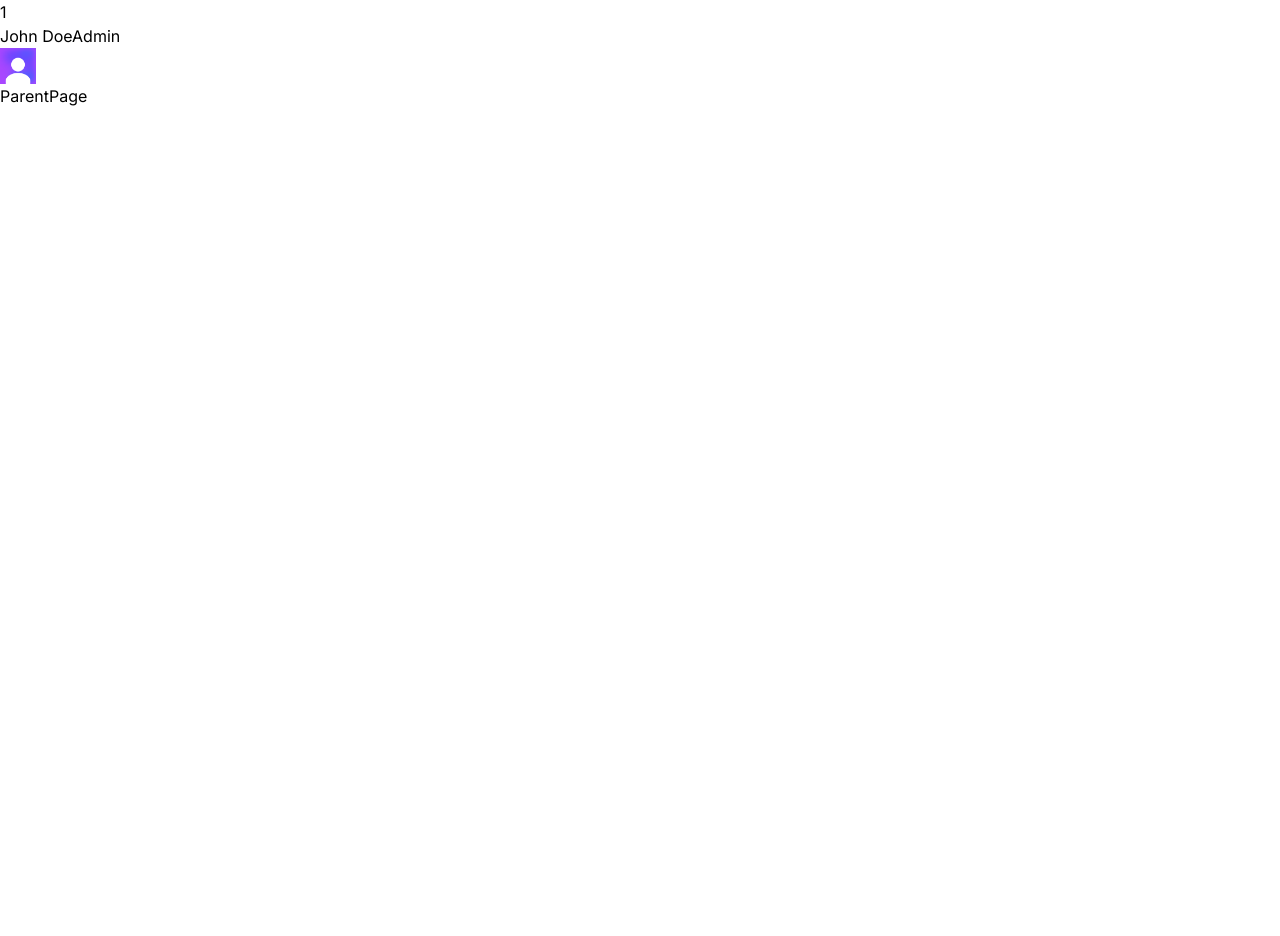
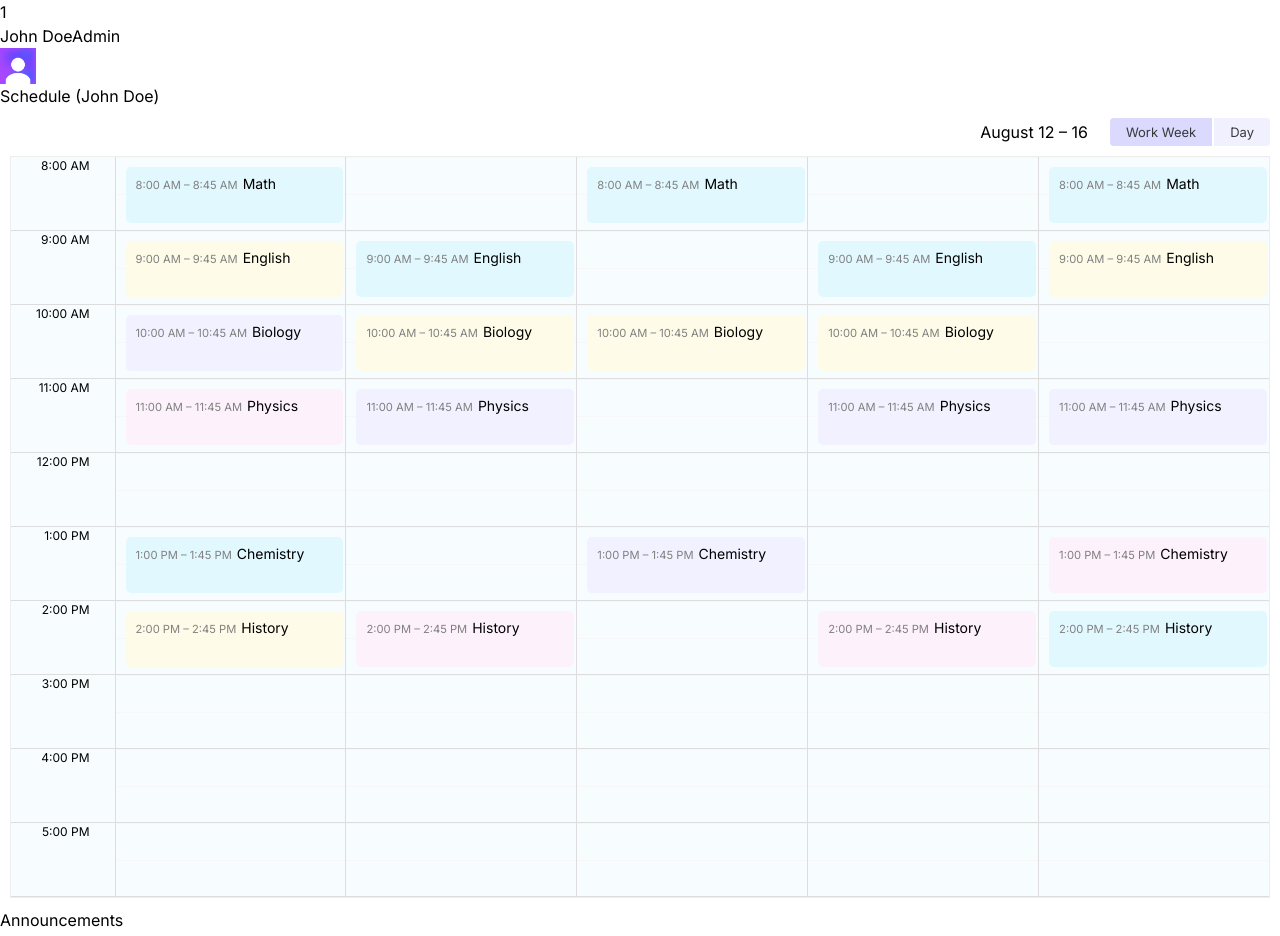
Before and after one commit to HadiKa47/School-Management-System, a Next.js app: page /parent in a window 1280 px wide. Shown: the part 666-1602 px from the top of the page. Before the commit the page ends 800 px from the top, so only its background shows below. Built offline with nearby package versions, Linux system fonts and the light colour scheme.

Commit message:
Parent and Teacher Dashboard Design

```diff
--- a/src/app/(dashboard)/parent/page.tsx
+++ b/src/app/(dashboard)/parent/page.tsx
@@ -1,3 +1,20 @@
+import Announcements from "@/components/Announcements";
+import BigCalendar from "@/components/BigCalender";
+
 export default function ParentPage() {
-  return <div className="">ParentPage</div>;
+  return (
+    <div className="p-4 flex gap-4 flex-col xl:flex-row">
+      {/* LEFT */}
+      <div className="w-full xl:w-2/3">
+        <div className="h-full bg-white p-4 rounded-md">
+          <h1 className="text-xl font-semibold">Schedule (John Doe)</h1>
+          <BigCalendar />
+        </div>
+      </div>
+      {/* RIGHT */}
+      <div className="w-full xl:w-1/3 flex flex-col gap-8">
+        <Announcements />
+      </div>
+    </div>
+  );
 }
```
Also changed, not shown: src/app/(dashboard)/teacher/page.tsx (+18 -1 lines).
